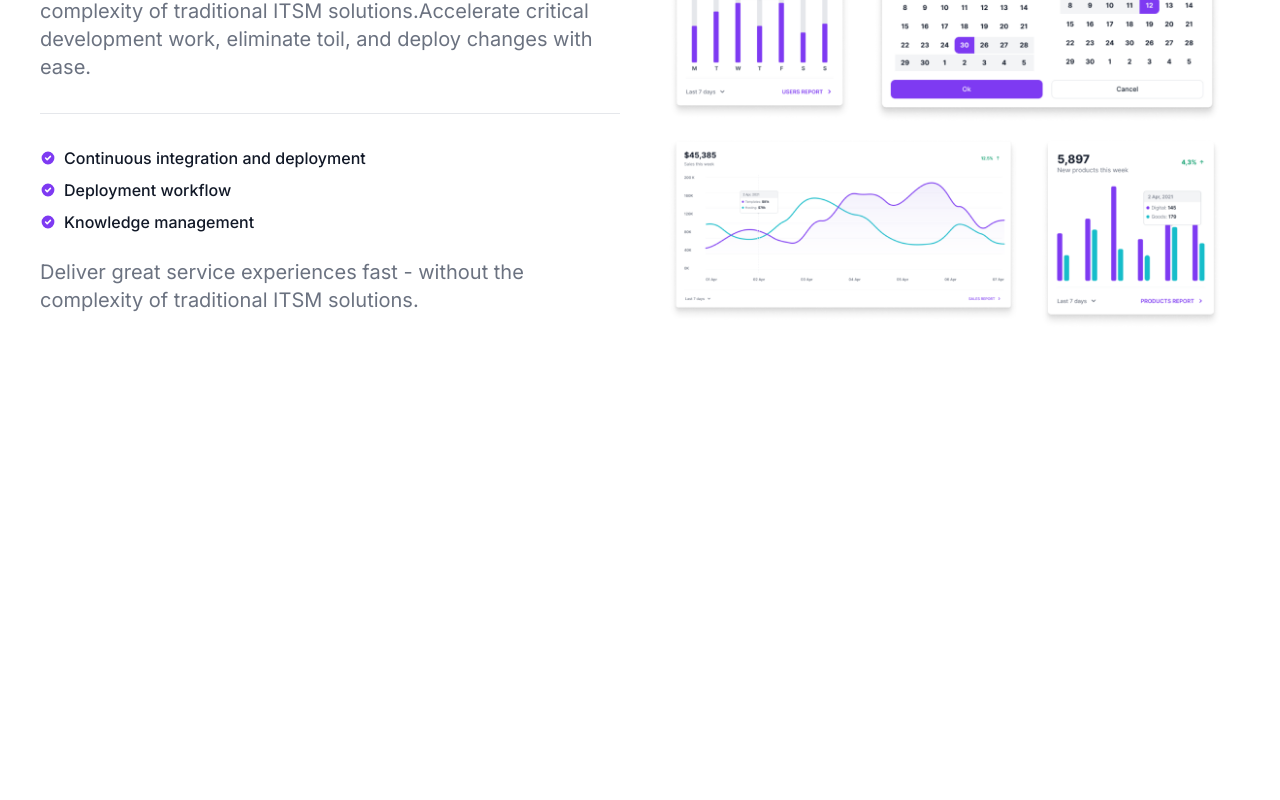
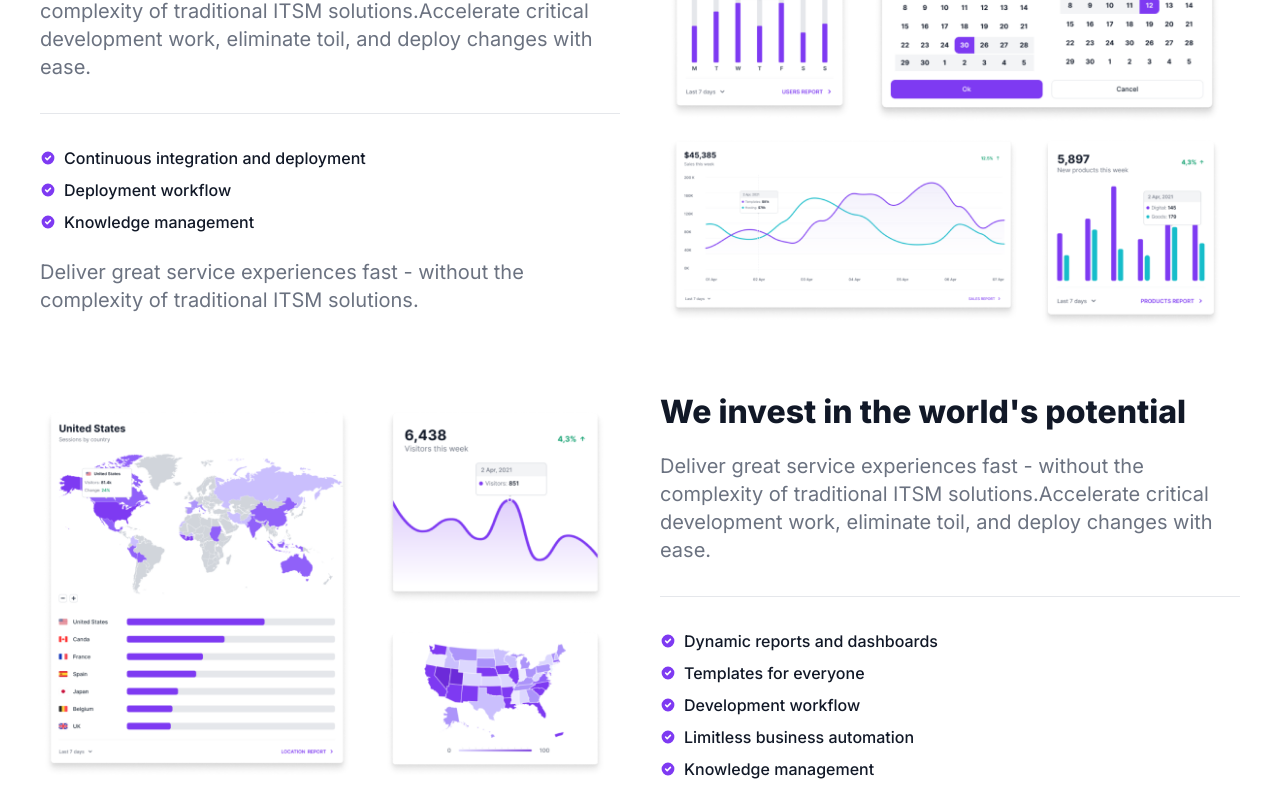
Before and after one commit to nethmina1028/prac-page, a React (Vite) app: page / in a window 1280 px wide. Shown: the part 763-1563 px from the top of the page. Before the commit the page ends 1101 px from the top, so only its background shows below. Built offline with nearby package versions, Linux system fonts and the light colour scheme.

Commit message:
section2

```diff
--- a/src/App.jsx
+++ b/src/App.jsx
@@ -1,6 +1,7 @@
 import Navbar from "./components/Navbar";
 import Hero from "./components/hero"
 import Section from "./components/section"
+import Section2 from "./components/section2";
 import { HiCheckCircle } from "react-icons/hi";
 function App() {
 
@@ -11,6 +12,7 @@ function App() {
      <Navbar/>
       <Hero/>
       <Section/>
+      <Section2/>
      </div>
     </>
   )
--- /dev/null
+++ b/src/components/section2.jsx
@@ -0,0 +1,42 @@
+import { HiCheckCircle } from "react-icons/hi";
+function section2() {
+  return (
+    <div className="flex flex-col-reverse items-center justify-between gap-10 mt-10 md:flex-row">
+        <div className="md:w-1/2">
+        <img src="src/assets/feature-2 1.png" className="object-cover w-full h-auto"></img>
+        </div>
+        <div className="md:w-1/2">
+      <h1 className="font-extrabold text-gray-900 text-[2rem] mb-4">We invest in the world's potential</h1>
+      <div className="mb-8">
+        <p className="text-xl font-normal text-gray-500 ">Deliver great service experiences fast - without the complexity of traditional ITSM solutions.Accelerate critical development work, eliminate toil, and deploy changes with ease.</p>
+        </div>
+        <div className="mb-8">
+        <hr/>
+        </div>
+        <div className="flex flex-row items-center gap-2 my-2">
+          <HiCheckCircle color="#7E3AF2"/>
+        <p className="text-base font-medium text-gray-900">Dynamic reports and dashboards</p>
+
+        </div>
+        <div className="flex flex-row items-center gap-2 my-2">
+          <HiCheckCircle color="#7E3AF2"/>
+        <p className="text-base font-medium text-gray-900">Templates for everyone</p>
+        </div>
+        <div className="flex flex-row items-center gap-2 my-2">
+          <HiCheckCircle color="#7E3AF2"/>
+        <p className="text-base font-medium text-gray-900">Development workflow</p>
+        </div>
+        <div className="flex flex-row items-center gap-2 my-2">
+          <HiCheckCircle color="#7E3AF2"/>
+        <p className="text-base font-medium text-gray-900">Limitless business automation</p>
+        </div>
+        <div className="flex flex-row items-center gap-2 my-2">
+          <HiCheckCircle color="#7E3AF2"/>
+        <p className="text-base font-medium text-gray-900">Knowledge management</p>
+        </div>
+      </div>
+    </div>
+  )
+}
+
+export default section2
```
Also changed, not shown: src/assets/feature-2 1.png (added).
